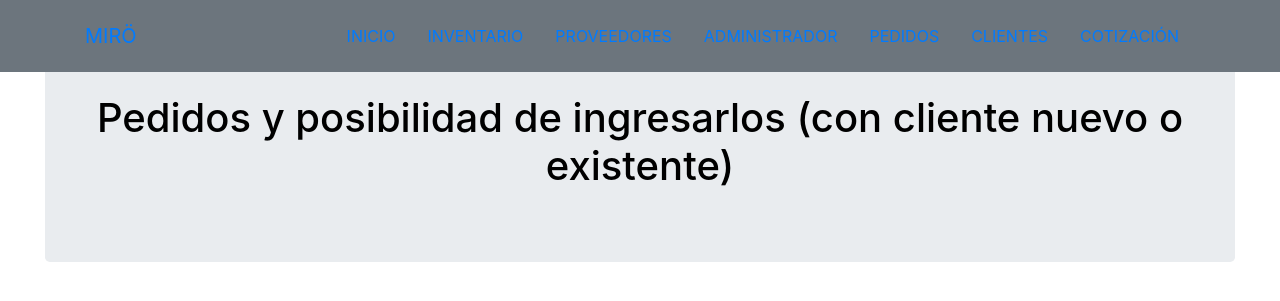
After one commit to fiturrieta97/tarea-3-grupo-26, a Django app: page /pedidos in a window 1280 px wide. The commit adds this page. Shown: the top 301 px of the page. Run offline with Django 3.2, Linux system fonts and the light colour scheme; some libraries are stand-ins or nearby versions.

Commit message:
añadidos templates de pedido, clientes y cotizacion

```diff
--- a/app/appT1/templates/appT1/tareas.html
+++ b/app/appT1/templates/appT1/cotizacion.html
@@ -38,7 +38,7 @@ p {
 	<div class="row">
 		<div class="col-md-12">
 			<div class="jumbotron">
-			<h1>Actividades</h1>
+			<h1>realice su cotización (deje sus datos)</h1>
 			</div>
 		</div>
 	</div>
--- a/app/appT1/templates/appT1/menu.html
+++ b/app/appT1/templates/appT1/menu.html
@@ -21,7 +21,13 @@
                     <a class="nav-link py-3 px-0 px-lg-3 rounded js-scroll-trigger" href="/admin">Administrador</a>
                 </li>
                 <li class="nav-item mx-0 mx-xs-1">
-                    <a class="nav-link py-3 px-0 px-lg-3 rounded js-scroll-trigger" href="/tareas">Tareas</a>
+                    <a class="nav-link py-3 px-0 px-lg-3 rounded js-scroll-trigger" href="/pedidos">Pedidos</a>
+                </li>
+                <li class="nav-item mx-0 mx-xs-1">
+                    <a class="nav-link py-3 px-0 px-lg-3 rounded js-scroll-trigger" href="/lista_clientes">Clientes</a>
+                </li>
+                <li class="nav-item mx-0 mx-xs-1">
+                    <a class="nav-link py-3 px-0 px-lg-3 rounded js-scroll-trigger" href="/cotizacion">Cotización</a>
                 </li>
             </ul>
         </div>
--- /dev/null
+++ b/app/appT1/templates/appT1/pedidos.html
@@ -0,0 +1,47 @@
+<!DOCTYPE html>
+<html>
+<head>
+	<title>Pedidos</title>
+	<meta charset="utf-8">
+	{% load staticfiles %}
+	<link rel="stylesheet" type="text/css" href="{% static 'css/bootstrap.min.css' %}">
+	<style type="text/css">
+		.jumbotron {
+		 	margin: 30px;
+		}
+	</style>
+	<style>
+body {
+    background-color: white;
+}
+
+h2 {
+    color: black;
+    text-align: center;
+}
+h1 {
+    color: black;
+    text-align: center;
+}
+
+p {
+    font-family: verdana;
+    font-size: 20px;
+}
+</style>
+</head>
+
+{% include 'appT1/menu.html' %}
+
+<body>
+<div class="container-fluid">
+	<div class="row">
+		<div class="col-md-12">
+			<div class="jumbotron">
+			<h1>Pedidos y posibilidad de ingresarlos (con cliente nuevo o existente)</h1>
+			</div>
+		</div>
+	</div>
+</div>
+</body>
+</html>
--- a/app/appT1/urls.py
+++ b/app/appT1/urls.py
@@ -7,8 +7,8 @@ urlpatterns = [
     path('admin', views.admin, name='/admin'),
     path('inventario', views.inventario, name='/inventario'),
     path('proveedores', views.proveedores, name='/proveedores'),
-    path('tareas', views.tareasArealizar, name='/tareas'),
-
-
+    path('pedidos', views.pedidos, name='/pedidos'),
+    path('lista_clientes', views.lista_clientes, name='/lista_clientes'),
+    path('cotizacion', views.cotizacion, name='/cotizacion'),
 
 ]
--- a/app/appT1/views.py
+++ b/app/appT1/views.py
@@ -14,8 +14,14 @@ def inventario(request):
 def proveedores(request):
     return render(request, 'appT1/proveedores.html')
 
-def tareasArealizar(request):
-    return render(request, 'appT1/tareas.html')
+def pedidos(request):
+    return render(request, 'appT1/pedidos.html')
+
+def lista_clientes(request):
+    return render(request, 'appT1/lista_clientes.html')
+
+def cotizacion(request):
+    return render(request, 'appT1/cotizacion.html')
 
 
 
```
Also changed, not shown: app/appT1/templates/appT1/lista_clientes.html (added, +47 -0 lines).
